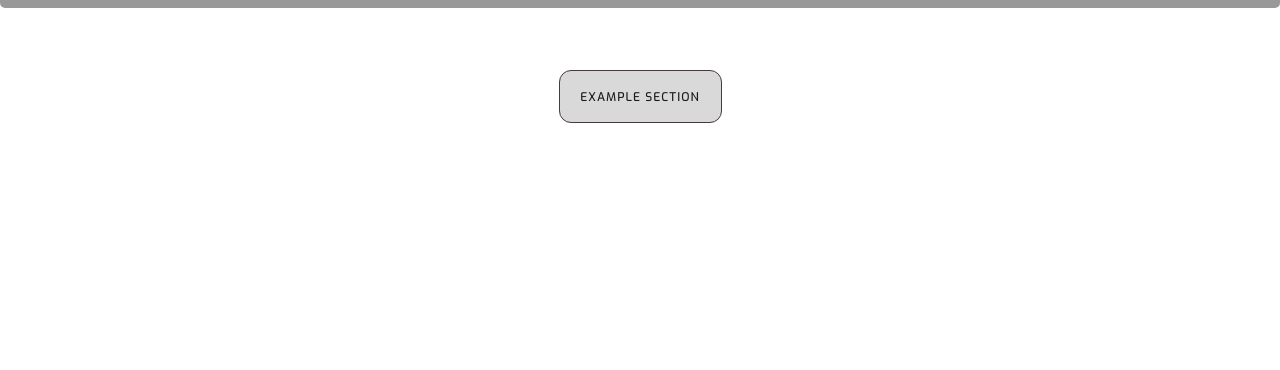
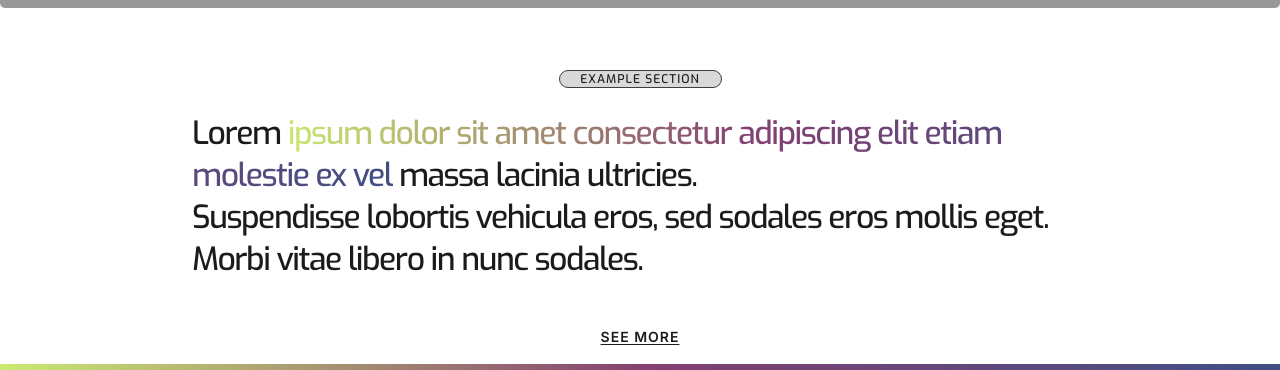
Before and after one commit to KappaPrajd/netfire-challenge, a React (Vite) app: page / in a window 1280 px wide. Shown: the part 1076-1446 px from the top of the page. Built offline with nearby package versions, Linux system fonts and the light colour scheme; grey boxes are pictures that could not be loaded.

Commit message:
feat: added description to example section

```diff
--- a/src/pages/Home/index.tsx
+++ b/src/pages/Home/index.tsx
@@ -21,6 +21,9 @@ const Home = () => {
       <div className={s.example}>
         <ExampleSection />
       </div>
+      <div className={s.gradient}>
+        <GradientBox />
+      </div>
     </>
   );
 };
--- /dev/null
+++ b/src/views/ExampleSection/Description/Description.module.css
@@ -0,0 +1,9 @@
+.container {
+  font-size: 32px;
+  letter-spacing: -1.5px;
+}
+
+.container p {
+  margin: 0;
+  font-weight: 500;
+}
--- /dev/null
+++ b/src/views/ExampleSection/Description/index.tsx
@@ -0,0 +1,24 @@
+import GradientText from '../../../components/GradientText';
+import s from './Description.module.css';
+
+const Description = () => {
+  return (
+    <div className={s.container}>
+      <p>
+        Lorem
+        <GradientText>
+          {
+            ' ipsum dolor sit amet consectetur adipiscing elit etiam molestie ex vel '
+          }
+        </GradientText>
+        massa lacinia ultricies.
+      </p>
+      <p>
+        Suspendisse lobortis vehicula eros, sed sodales eros mollis eget. Morbi
+        vitae libero in nunc sodales.
+      </p>
+    </div>
+  );
+};
+
+export default Description;
--- a/src/views/ExampleSection/ExampleSection.module.css
+++ b/src/views/ExampleSection/ExampleSection.module.css
@@ -1,3 +1,5 @@
+@import url('/src/global.css');
+
 .container {
   display: flex;
   align-items: center;
@@ -7,15 +9,31 @@
 
 .content {
   height: 65%;
+  width: 70%;
   display: flex;
-  justify-content: center;
+  align-items: center;
+  flex-direction: column;
 }
 
 .badge {
   height: 53px;
   width: 163px;
+  margin-bottom: 24px;
 }
 
 .badge div {
   font-weight: 500;
 }
+
+.description {
+  margin-bottom: 48px;
+}
+
+.link {
+  text-transform: uppercase;
+  font-family: var(--font-secondary);
+  font-weight: 600;
+  text-decoration: underline;
+  text-underline-offset: 2px;
+  letter-spacing: 1px;
+}
--- a/src/views/ExampleSection/index.tsx
+++ b/src/views/ExampleSection/index.tsx
@@ -1,4 +1,5 @@
 import SectionBadge from '../../components/SectionBadge';
+import Description from './Description';
 import s from './ExampleSection.module.css';
 
 const ExampleSection = () => {
@@ -8,6 +9,12 @@ const ExampleSection = () => {
         <div className={s.badge}>
           <SectionBadge>Example section</SectionBadge>
         </div>
+        <div className={s.description}>
+          <Description />
+        </div>
+        <a className={s.link} href="#">
+          See more
+        </a>
       </div>
     </section>
   );
```
